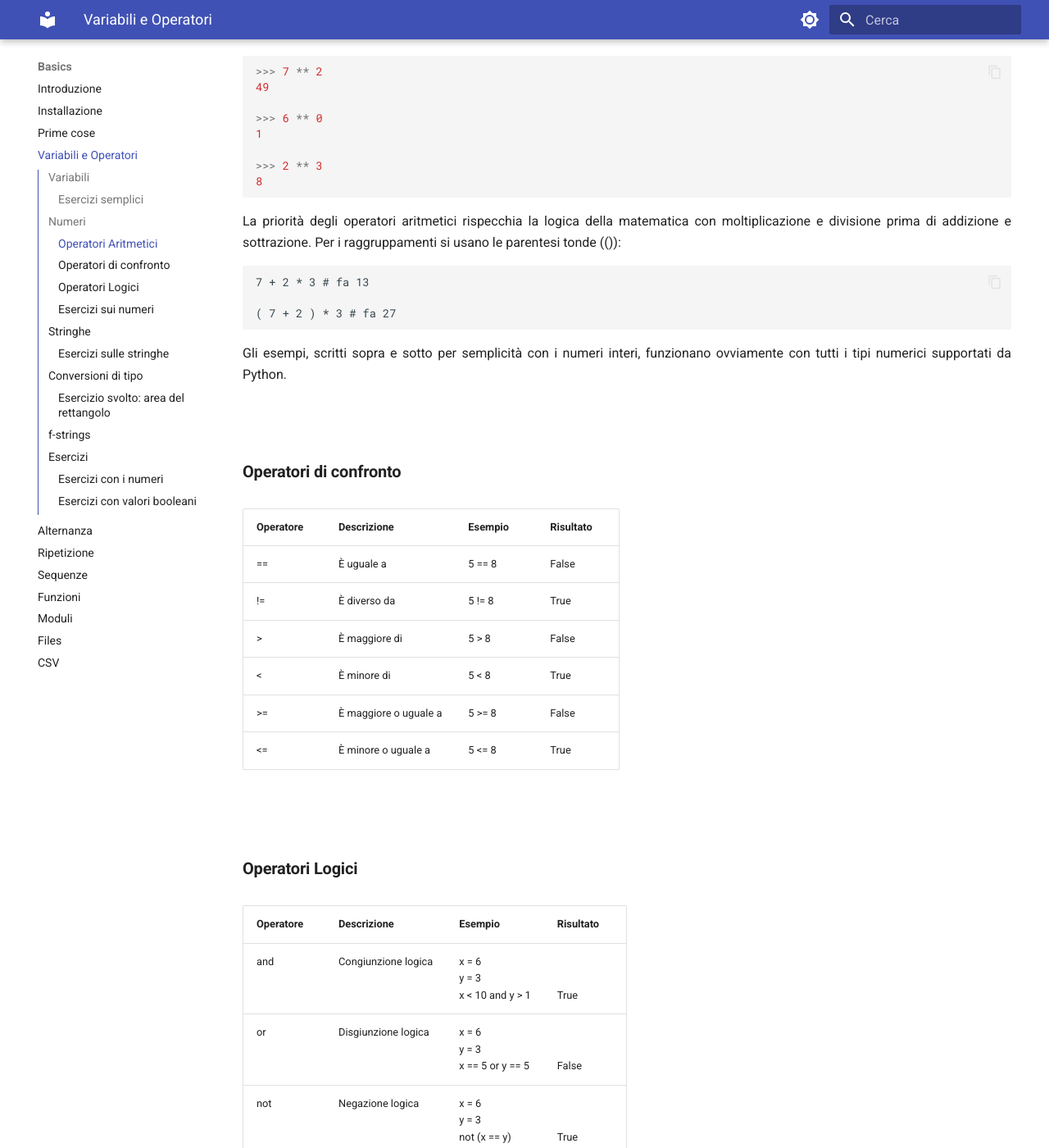
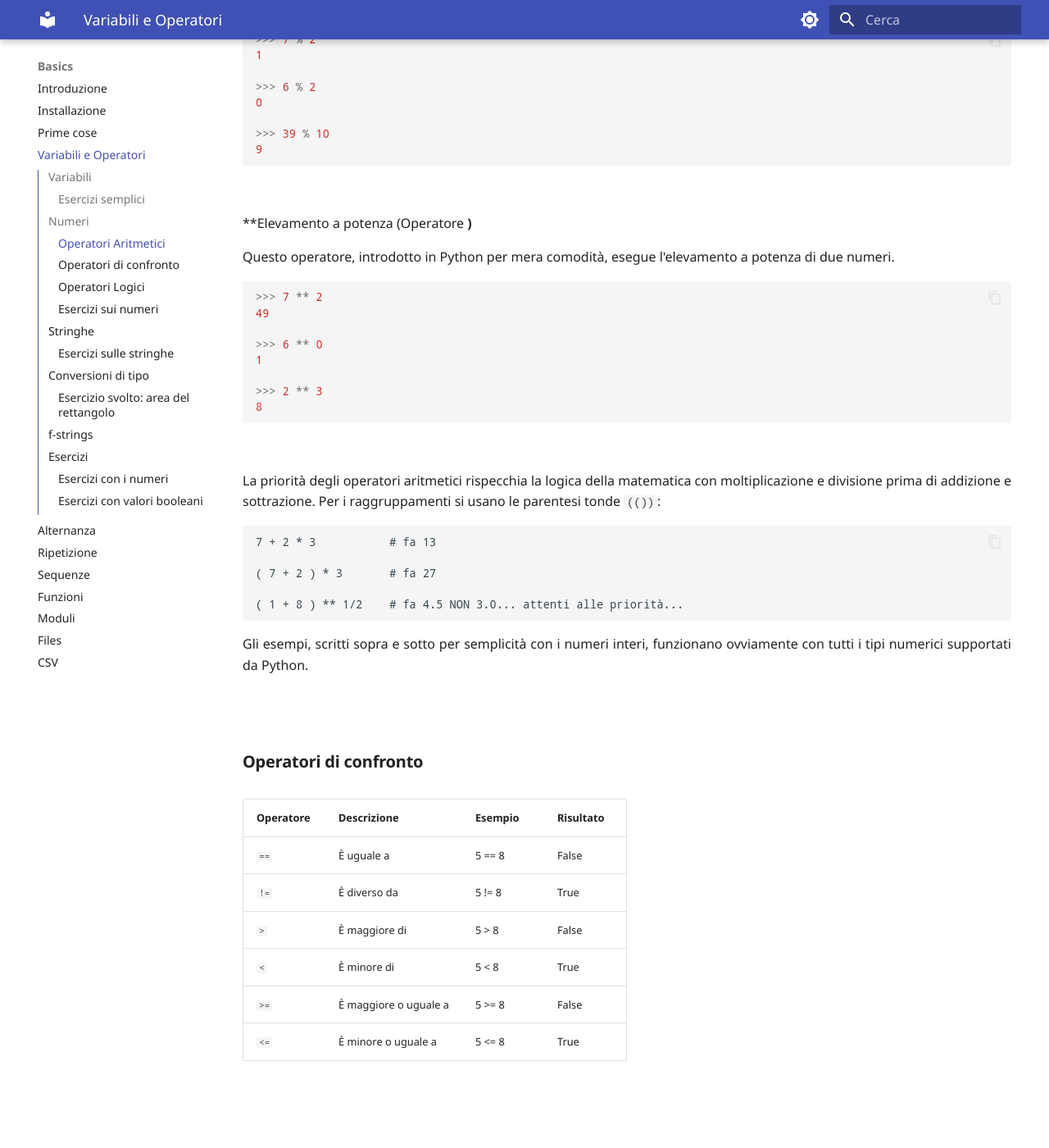
Before and after one commit to adjamhub/pyhandouts, an MkDocs documentation site: the page built from docs/basics/101_var.md, in a window 1280 px wide and 1400 px high, scrolled down 5279 px. Shown: the whole window at 82% size. Built offline with MkDocs 1.6.1 and Material for MkDocs 9.7.7, drawn with Linux system fonts in a browser that asks for light colours; emoji names are drawn with the system emoji font; some web fonts are replaced; some of the changed text lies outside the part shown.

Commit message:
font change: Roboto --> Noto. Updated TODO. Some fixes

````diff
--- a/docs/basics/101_var.md
+++ b/docs/basics/101_var.md
@@ -184,6 +184,7 @@ Non credo ci sia molto da spiegare su questo operatore...
 7
 ```
 
+<br>
 
 **Sottrazione (Operatore -)**
 
@@ -198,6 +199,7 @@ Anche qui.. mi sembra facile...
 6
 ```
 
+<br>
 
 **Moltiplicazione (Operatore *)**
 
@@ -212,6 +214,7 @@ Tutto sommato, anche questo (operatore) dovrebbe essere semplice...
 -8
 ```
 
+<br>
 
 **Divisione (Operatore /)**
 
@@ -226,6 +229,7 @@ in Python il risultato di una divisione è sempre un numero reale, un `float`.
 3.0
 ```
 
+<br>
 
 **Divisione Intera (Operatore //)**
 
@@ -245,6 +249,7 @@ I suoi risultati sono sempre interi e vengono sempre calcolati per troncamento,
 3
 ```
 
+<br>
 
 **Modulo (Resto divisione intera, Operatore %)**
 
@@ -261,6 +266,7 @@ L'operatore modulo, comune a tutti i linguaggi di programmazione, serve per calc
 9
 ```
 
+<br>
 
 **Elevamento a potenza (Operatore **)**
 
@@ -277,14 +283,17 @@ Questo operatore, introdotto in Python per mera comodità, esegue l'elevamento a
 8
 ```
 
+<br>
+
 La priorità degli operatori aritmetici rispecchia la logica della matematica con moltiplicazione e divisione prima di addizione e
-sottrazione. Per i raggruppamenti si usano le parentesi tonde (()):
+sottrazione. Per i raggruppamenti si usano le parentesi tonde `(())`:
 
 
-    7 + 2 * 3 # fa 13
+    7 + 2 * 3           # fa 13
 
-    ( 7 + 2 ) * 3 # fa 27
+    ( 7 + 2 ) * 3       # fa 27
 
+    ( 1 + 8 ) ** 1/2    # fa 4.5 NON 3.0... attenti alle priorità...
 
 Gli esempi, scritti sopra e sotto per semplicità con i numeri interi, funzionano ovviamente con tutti i tipi numerici supportati da Python.
 
@@ -294,14 +303,14 @@ Gli esempi, scritti sopra e sotto per semplicità con i numeri interi, funzionan
 ### Operatori di confronto
 
 
-| Operatore |  Descrizione          | Esempio       | Risultato |
-|-----------|-----------------------|---------------|-----------|
-| ==        | È uguale a            | 5 == 8        | False     |
-| !=        | È diverso da          | 5 != 8        | True      |
-| >         | È maggiore di         | 5 > 8         | False     |
-| <         | È minore di           | 5 < 8         | True      |
-| >=        | È maggiore o uguale a | 5 >= 8        | False     |
-| <=        | È minore o uguale a   | 5 <= 8        | True      |
+| Operatore   |  Descrizione          | Esempio       | Risultato |
+|-------------|-----------------------|---------------|-----------|
+| `==`        | È uguale a            | 5 == 8        | False     |
+| `!=`        | È diverso da          | 5 != 8        | True      |
+| `>`         | È maggiore di         | 5 > 8         | False     |
+| `<`         | È minore di           | 5 < 8         | True      |
+| `>=`        | È maggiore o uguale a | 5 >= 8        | False     |
+| `<=`        | È minore o uguale a   | 5 <= 8        | True      |
 
 
 <!-- #################################################################################################### -->
@@ -309,11 +318,11 @@ Gli esempi, scritti sopra e sotto per semplicità con i numeri interi, funzionan
 ### Operatori Logici
 
 
-| Operatore | Descrizione         | Esempio                              | Risultato         |
-|-----------|---------------------|--------------------------------------|-------------------|
-| and       | Congiunzione logica | x = 6<br>y = 3<br>x < 10 and y > 1   | <br><br>True      |
-| or        | Disgiunzione logica | x = 6<br>y = 3<br>x == 5 or y == 5   | <br><br>False     |
-| not       | Negazione logica    | x = 6<br>y = 3<br>not (x == y)       | <br><br>True      |
+| Operatore   | Descrizione         | Esempio                              | Risultato         |
+|-------------|---------------------|--------------------------------------|-------------------|
+| `and`       | Congiunzione logica | x = 6<br>y = 3<br>x < 10 and y > 1   | <br><br>True      |
+| `or`        | Disgiunzione logica | x = 6<br>y = 3<br>x == 5 or y == 5   | <br><br>False     |
+| `not`       | Negazione logica    | x = 6<br>y = 3<br>not (x == y)       | <br><br>True      |
 
 
 <!-- #################################################################################################### -->
@@ -445,10 +454,10 @@ caratteri di escape. Gli stessi possono essere utilizzati anche per
 scrivere caratteri non stampabili, ma utili tipograficamente:
 
 
-| Simbolo | Descrizione |
-|---------|-------------|
-|  \n     | Capo riga   |
-|  \t     | tabulazione |
+| Simbolo   | Descrizione |
+|-----------|-------------|
+|  `\n`     | Capo riga   |
+|  `\t`     | tabulazione |
 
 
 Vediamo qualche esempio per chiarezza.
@@ -604,12 +613,12 @@ Capito cosa è successo?! Una concatenazione invece di una somma!
 Per evitare questi errori dobbiamo spesso effettuare delle conversioni;
 le funzioni necessarie sono semplici e intuitive.
 
-| Funzione | Descrizione                                                                                                                                                               |
-|----------|---------------------------------------------------------------------------------------------------------------------------------------------------------------------------|
-| bool()   | Trasforma, se possibile, il suo argomento in un booleano, altrimenti restituisce ERRORE.<br> (Funziona SOLO con i numeri. 0 vale **False**, tutto il resto vale **True**) |
-| int()    | Trasforma, se possibile, il suo argomento in un intero, altrimenti restituisce ERRORE                                                                                     |
-| float()  | Trasforma, se possibile, il suo argomento in un reale, altrimenti restituisce ERRORE                                                                                      |
-| str()    | Trasforma il suo argomento in una stringa. <br> Funziona sempre :)                                                                                                        |
+| Funzione   | Descrizione |
+|------------|-------------|
+| `bool()`   | Trasforma, se possibile, il suo argomento in un booleano, altrimenti restituisce ERRORE.<br> (Funziona SOLO con i numeri. 0 vale **False**, tutto il resto vale **True**) |
+| `int()`    | Trasforma, se possibile, il suo argomento in un intero, altrimenti restituisce ERRORE   |
+| `float()`  | Trasforma, se possibile, il suo argomento in un reale, altrimenti restituisce ERRORE    |
+| `str()`    | Trasforma il suo argomento in una stringa. <br> Funziona sempre :wink:                  |
 
 
 Vediamo alcuni esempi per capire il concetto:
--- a/mkdocs.yml
+++ b/mkdocs.yml
@@ -24,8 +24,8 @@ theme:
         icon: material/brightness-4
         name: Switch to light mode
   font:
-    text: Roboto
-    code: Roboto Mono
+    text: Noto Sans
+    code: Noto Mono
   language: it
   features:
     - navigation.footer
````
Also changed, not shown: docs/basics/000_first.md (+1 -1 lines), docs/basics/100_basics.md (+8 -0 lines), docs/index.md (+1 -1 lines), 1 other file.
